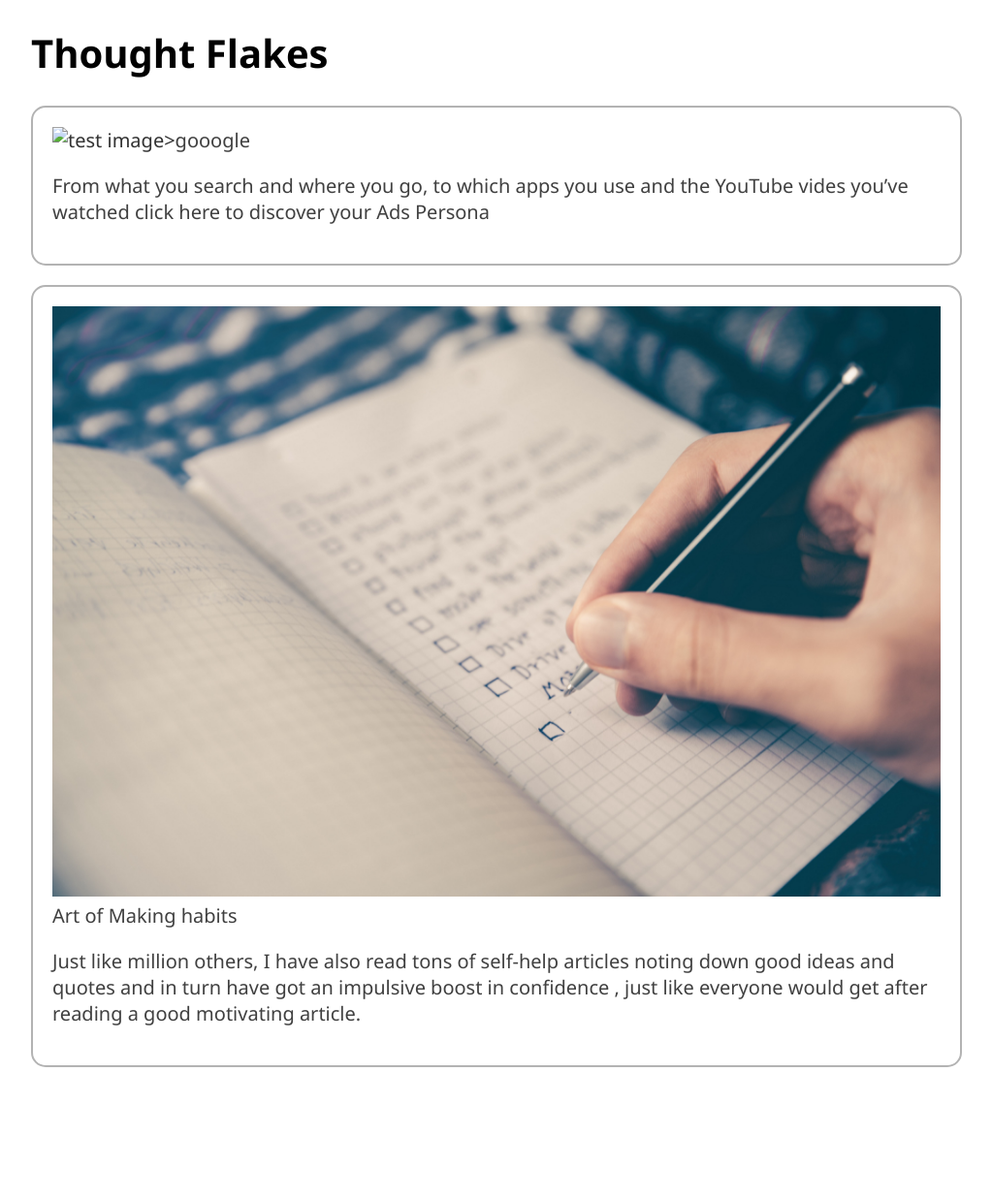
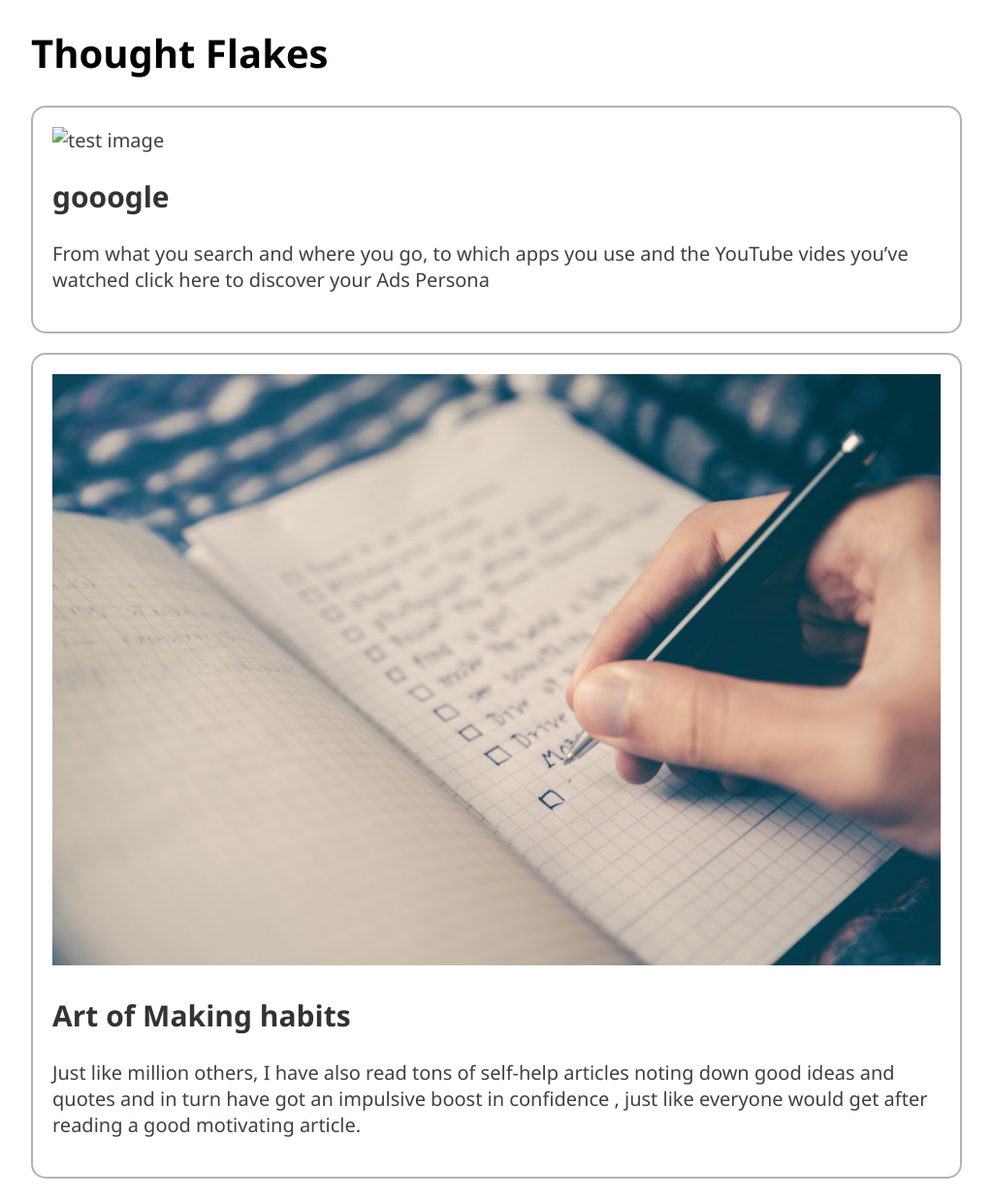
Before and after one commit to sayinathk/sayinathk.github.io, a Jekyll site: the page built from index.html, in a window 1280 px wide. Shown: the whole page at 97% size, without its empty margins (128-1151 px from the left). Built offline with Jekyll 4.4.1, drawn with Linux system fonts in a browser that asks for light colours; before the commit the page ends 1121 px from its top, so only the background shows below that.

Commit message:
Update index.html

```diff
--- a/index.html
+++ b/index.html
@@ -8,7 +8,7 @@ published: true
   {% for post in site.posts %}
   <a href="{{post.url}}">
         <div class="box">
-              <img src="{{post.image}}" alt="test image>"
+              <img src="{{post.image}}" alt="test image">
               <h2 class="posttitle">{{post.title}}</h2>
               <p>
                 {{post.description}}
```
